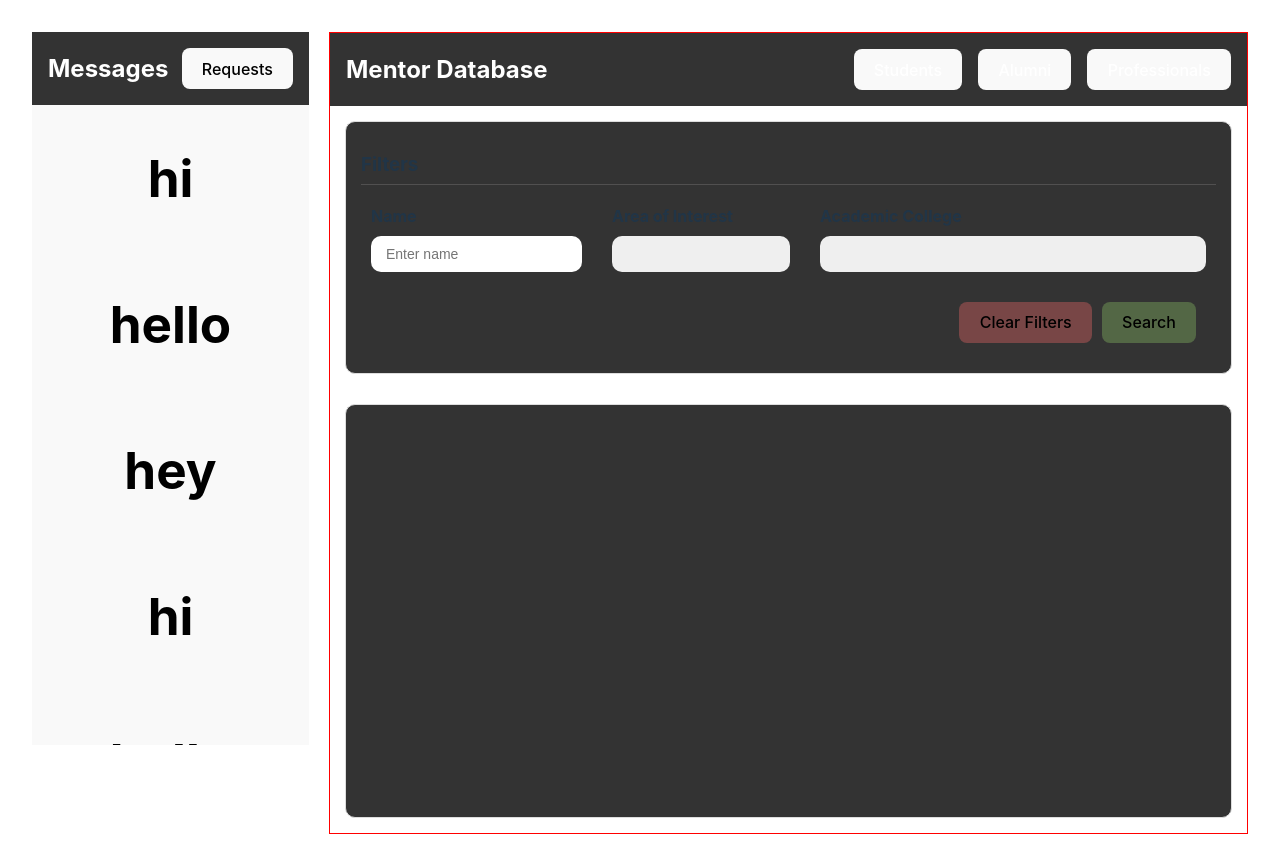
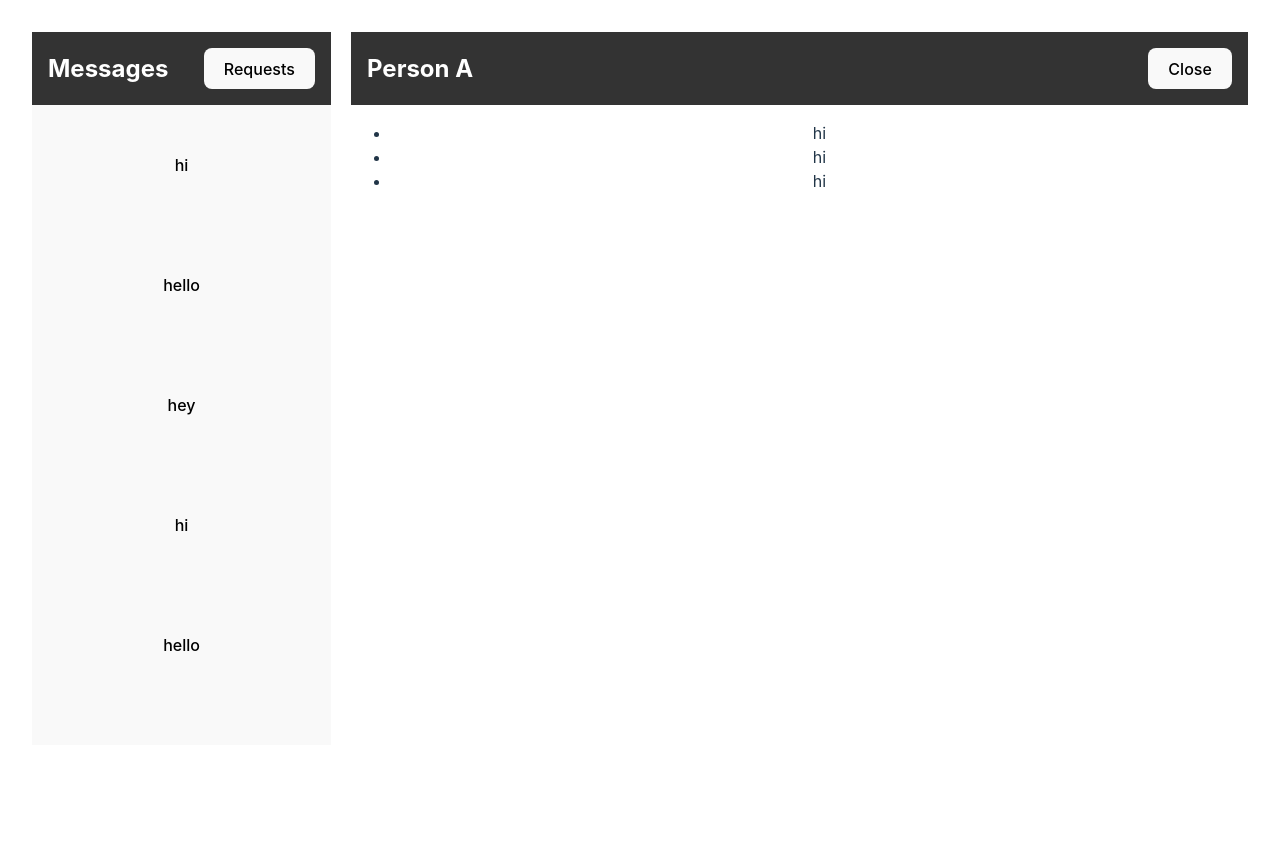
Before and after one commit to aliaulanbek/hack.coms, a Vue app in the folder frontend/: page / in a window 1280 px wide. Shown: the top 856 px of the page. Built offline with nearby package versions, Linux system fonts and the light colour scheme.

Commit message:
Created a message area that can be closed out of

```diff
--- a/frontend/src/App.vue
+++ b/frontend/src/App.vue
@@ -1,12 +1,22 @@
 <script setup>
 import ChatArea from './components/ChatArea.vue';
 import BrowseArea from './components/BrowseArea.vue';
+import MessageArea from './components/MessageArea.vue';
+
+import { ref } from 'vue';
+
+const isMessaging = ref(true);
+
+function toggleMessage() {
+  isMessaging.value = !isMessaging.value;
+}
 </script>
 
 <template>
   <div class="two-column">
-    <ChatArea class="chat-area"></ChatArea>
-    <BrowseArea class="browse-area"></BrowseArea>
+    <ChatArea @toggle-event="toggleMessage" class="chat-area"></ChatArea>
+    <MessageArea @toggle-event="toggleMessage" v-if="isMessaging" class="browse-area"></MessageArea>
+    <BrowseArea @toggle-event="toggleMessage" v-if="!isMessaging" class="browse-area"></BrowseArea>
   </div>
 </template>
 
--- a/frontend/src/components/ChatCard.vue
+++ b/frontend/src/components/ChatCard.vue
@@ -9,7 +9,7 @@ export default {
 <template>
 <div>
     <button>
-        <h1>{{ name }}</h1>
+        <p>{{ name }}</p>
     </button>
 </div>
 </template>
@@ -17,6 +17,7 @@ export default {
 <style scoped>
 button {
     width: 100%;
+    height: 15vh;
     border-radius: 0px;
 }
 </style>
--- /dev/null
+++ b/frontend/src/components/MessageArea.vue
@@ -0,0 +1,61 @@
+<script>
+export default {
+    data() {
+        return {
+            name: 'Person A',
+            messages: ['hi', 'hi', 'hi'],
+        }
+    },
+
+    methods: {
+        closeMessage() {
+            console.log('hi');
+            this.$emit('toggle-event');
+        }
+    }
+}
+</script>
+
+<template>
+<div>
+    <nav class="navbar">
+        <div class="brand">{{ name }}</div>
+
+        <div class="nav-links">
+            <button @click="closeMessage">Close</button>
+        </div>
+    </nav>
+    <ul>
+        <li v-for="message in messages">{{ message }}</li>
+    </ul>
+</div>
+</template>
+
+<style scoped>
+body {
+    font-family: Arial, sans-serif;
+    margin: 0;
+    padding: 0;
+}
+
+.navbar {
+  display: flex;
+  justify-content: space-between;
+  align-items: center;
+  background-color: #333;
+  padding: 1rem;
+  color: white;
+}
+.navbar .brand {
+    font-size: 1.5rem;
+    font-weight: bold;
+}
+.navbar .nav-links a {
+    color: white;
+    text-decoration: none;
+    margin-left: 1rem;
+}
+.navbar .nav-links a:hover {
+    color: #ddd;
+}
+</style>
```
